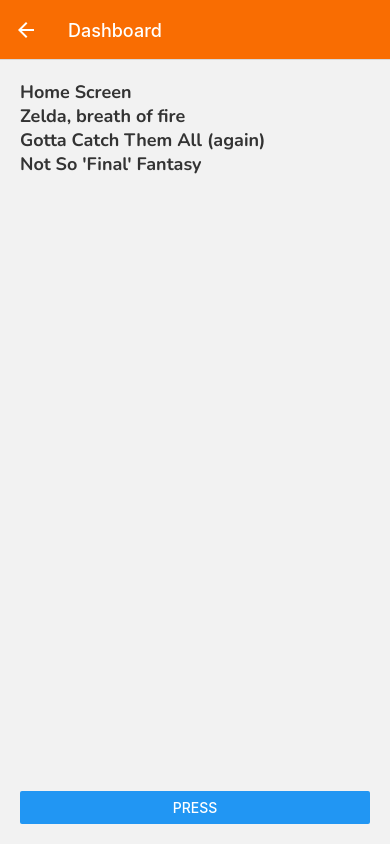
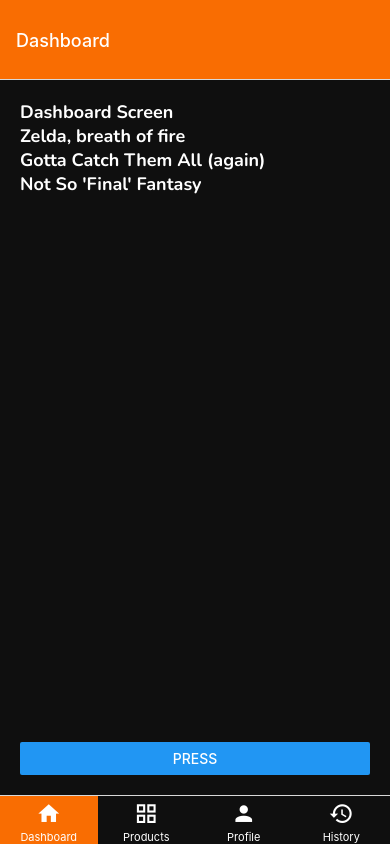
Before and after one commit to Lekan08/TaraStoreMobile, a React Native app: screen /Home in a window 390 px wide. Built offline with nearby package versions, Linux system fonts and the light colour scheme.

Commit message:
bottom tabs

```diff
--- /dev/null
+++ b/navigations/bottomNavigation.js
@@ -0,0 +1,78 @@
+import { createBottomTabNavigator } from "@react-navigation/bottom-tabs";
+import MaterialCommunityIcons from "react-native-vector-icons/MaterialCommunityIcons";
+import Dashboard from "../screens/dashboard";
+import Products from "../screens/products";
+import Profile from "../screens/profile";
+import TransactionHistory from "../screens/transactionHistory";
+
+const Tab = createBottomTabNavigator();
+
+function BottomTabs() {
+  return (
+    <Tab.Navigator
+      initialRouteName="Feed"
+      screenOptions={{
+        tabBarActiveTintColor: "#fff",
+        tabBarActiveBackgroundColor: "#F96D02",
+        // tabBarBackground: "#0F0F0F",
+        tabBarInactiveTintColor: "#fff",
+        tabBarStyle: { backgroundColor: "#0F0F0F" },
+        tabBarLabelStyle: { fontSize: 11 },
+        headerTintColor: "white",
+        headerStyle: { backgroundColor: "#F96D02", height: 80 },
+      }}
+    >
+      <Tab.Screen
+        name="Dashboard"
+        component={Dashboard}
+        options={{
+          title: "Dashboard",
+          tabBarLabel: "Dashboard",
+          tabBarIcon: ({ color, size }) => (
+            <MaterialCommunityIcons name="home" color={color} size={size} />
+          ),
+        }}
+      />
+      <Tab.Screen
+        name="Products"
+        component={Products}
+        options={{
+          title: "Products",
+          tabBarLabel: "Products",
+          tabBarIcon: ({ color, size }) => (
+            <MaterialCommunityIcons
+              name="view-grid-outline"
+              color={color}
+              size={size}
+            />
+          ),
+          //   tabBarBadge: 3,
+        }}
+      />
+      <Tab.Screen
+        name="Profile"
+        component={Profile}
+        options={{
+          title: "Profile",
+          tabBarLabel: "Profile",
+          tabBarIcon: ({ color, size }) => (
+            <MaterialCommunityIcons name="account" color={color} size={size} />
+          ),
+        }}
+      />
+      <Tab.Screen
+        name="TransactionHistory"
+        component={TransactionHistory}
+        options={{
+          title: "History",
+          tabBarLabel: "History",
+          tabBarIcon: ({ color, size }) => (
+            <MaterialCommunityIcons name="history" color={color} size={size} />
+          ),
+        }}
+      />
+    </Tab.Navigator>
+  );
+}
+
+export default BottomTabs;
--- a/navigations/navigation.js
+++ b/navigations/navigation.js
@@ -3,7 +3,8 @@
 import Registration from "../screens/registration";
 import Login from "../screens/login";
 import ForgotPassword from "../screens/forgotPassword";
-import Home from "../screens/home";
+// import Home from "../screens/home";
+import BottomTabs from "./bottomNavigation";
 
 const Stack = createStackNavigator();
 
@@ -14,13 +15,14 @@
         initialRouteName="Login"
         screenOptions={{
           headerTintColor: "white",
-          headerStyle: { backgroundColor: "#F96D02", height: 60 },
+          headerStyle: { backgroundColor: "#F96D02", height: 80 },
         }}
       >
         <Stack.Screen
           name="Login"
           component={Login}
           options={{
+            headerShown: false,
             title: "Login",
             //   headerStyle: { backgroundColor: "tomato" },
           }}
@@ -35,9 +37,10 @@
         />
         <Stack.Screen
           name="Home"
-          component={Home}
+          component={BottomTabs}
           options={{
-            title: "Dashboard",
+            title: "Home",
+            headerShown: false,
             //   headerStyle: { backgroundColor: "tomato" },
           }}
         />
--- a/package.json
+++ b/package.json
@@ -10,18 +10,20 @@
   },
   "dependencies": {
     "@react-native-masked-view/masked-view": "0.2.7",
+    "@react-navigation/bottom-tabs": "^6.4.0",
     "@react-navigation/drawer": "^6.5.0",
     "@react-navigation/native": "^6.0.13",
     "@react-navigation/stack": "^6.3.2",
     "expo": "~46.0.16",
+    "expo-splash-screen": "~0.16.2",
     "expo-status-bar": "~1.4.0",
     "react": "18.0.0",
     "react-native": "0.69.6",
+    "react-native-dropdown-select-list": "^1.0.23",
     "react-native-gesture-handler": "~2.5.0",
     "react-native-reanimated": "~2.9.1",
-    "react-native-screens": "~3.15.0",
     "react-native-safe-area-context": "4.3.1",
-    "expo-splash-screen": "~0.16.2"
+    "react-native-screens": "~3.15.0"
   },
   "devDependencies": {
     "@babel/core": "^7.12.9"
--- /dev/null
+++ b/screens/dashboard.js
@@ -0,0 +1,42 @@
+import React, { useState } from "react";
+import {
+  View,
+  Text,
+  StyleSheet,
+  Button,
+  FlatList,
+  TouchableOpacity,
+} from "react-native";
+import { globalStyles } from "../styles/global";
+
+export default function Dashboard({ navigation }) {
+  const [reviews, setReviews] = useState([
+    { title: "Zelda, breath of fire", rating: 5, body: "lorem ipsum", key: 1 },
+    {
+      title: "Gotta Catch Them All (again)",
+      rating: 4,
+      body: "lorem ipsum",
+      key: 2,
+    },
+    { title: "Not So 'Final' Fantasy", rating: 3, body: "lorem ipsum", key: 3 },
+  ]);
+  return (
+    <View style={globalStyles.container}>
+      <Text style={globalStyles.titleText}>Dashboard Screen</Text>
+      <FlatList
+        data={reviews}
+        renderItem={({ item }) => (
+          <TouchableOpacity
+            onPress={() => navigation.navigate("ReviewDetails", item)}
+          >
+            <Text style={globalStyles.titleText}>{item.title}</Text>
+          </TouchableOpacity>
+        )}
+      />
+      <Button
+        title="Press"
+        onPress={() => navigation.navigate("ReviewDetails")}
+      />
+    </View>
+  );
+}
--- a/screens/login.js
+++ b/screens/login.js
@@ -61,6 +61,7 @@
   };
 
   const clickHandler = () => {
+    navigation.navigate("Home");
     if (
       usernamex.length === 0 ||
       usernamex === "" ||
--- /dev/null
+++ b/screens/products.js
@@ -0,0 +1,18 @@
+import React, { useState } from "react";
+import {
+  View,
+  Text,
+  StyleSheet,
+  Button,
+  FlatList,
+  TouchableOpacity,
+} from "react-native";
+import { globalStyles } from "../styles/global";
+
+export default function Products({ navigation }) {
+  return (
+    <View style={globalStyles.container}>
+      <Text style={globalStyles.titleText}>Products Screen</Text>
+    </View>
+  );
+}
--- /dev/null
+++ b/screens/profile.js
@@ -0,0 +1,18 @@
+import React, { useState } from "react";
+import {
+  View,
+  Text,
+  StyleSheet,
+  Button,
+  FlatList,
+  TouchableOpacity,
+} from "react-native";
+import { globalStyles } from "../styles/global";
+
+export default function Profile({ navigation }) {
+  return (
+    <View style={globalStyles.container}>
+      <Text style={globalStyles.titleText}>Profile Screen</Text>
+    </View>
+  );
+}
--- /dev/null
+++ b/screens/transactionHistory.js
@@ -0,0 +1,18 @@
+import React, { useState } from "react";
+import {
+  View,
+  Text,
+  StyleSheet,
+  Button,
+  FlatList,
+  TouchableOpacity,
+} from "react-native";
+import { globalStyles } from "../styles/global";
+
+export default function TransactionHistory({ navigation }) {
+  return (
+    <View style={globalStyles.container}>
+      <Text style={globalStyles.titleText}>Transaction History Screen</Text>
+    </View>
+  );
+}
--- a/styles/global.js
+++ b/styles/global.js
@@ -4,11 +4,12 @@
   container: {
     flex: 1,
     padding: 20,
+    backgroundColor: "#0F0F0F",
   },
   titleText: {
     fontFamily: "nunito-bold",
     fontSize: 18,
-    color: "#333",
+    color: "#FFF",
   },
   paragraph: { lineHeight: 20, marginVertical: 8 },
 });
```
Also changed, not shown: 1 other file (tests, documents, lock files or other folders).
